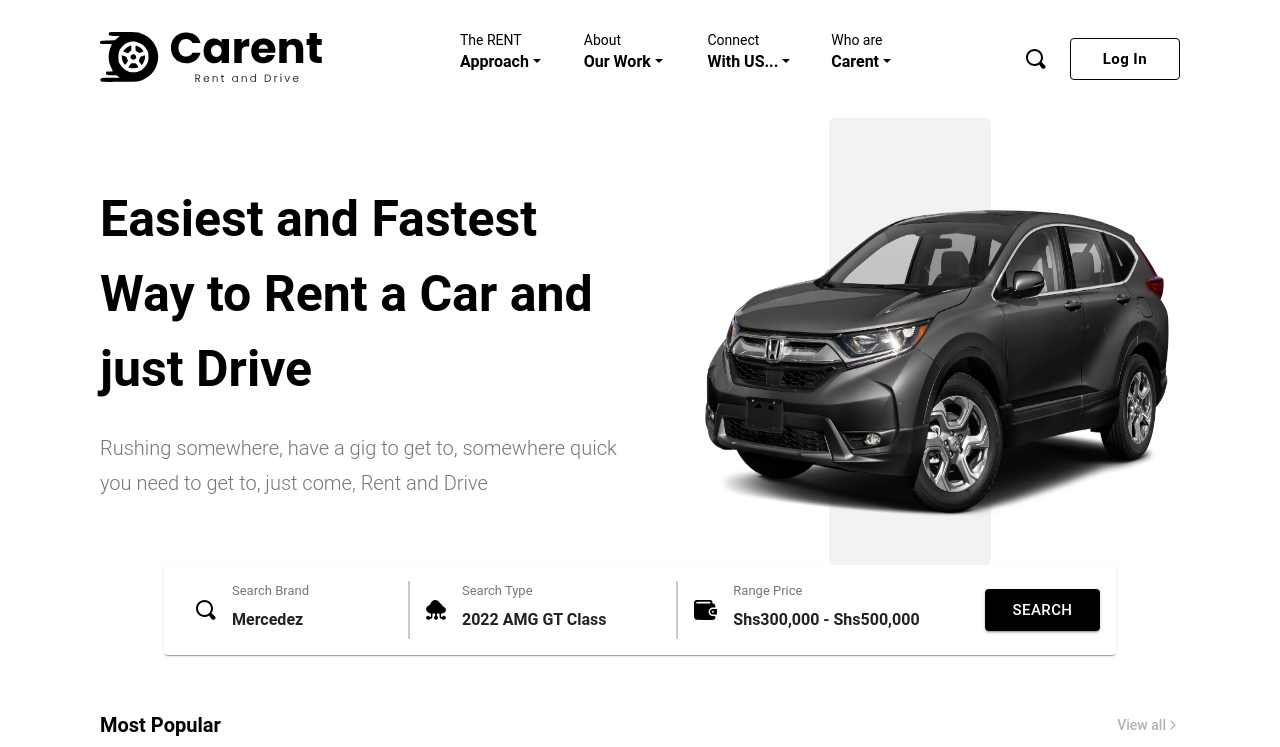
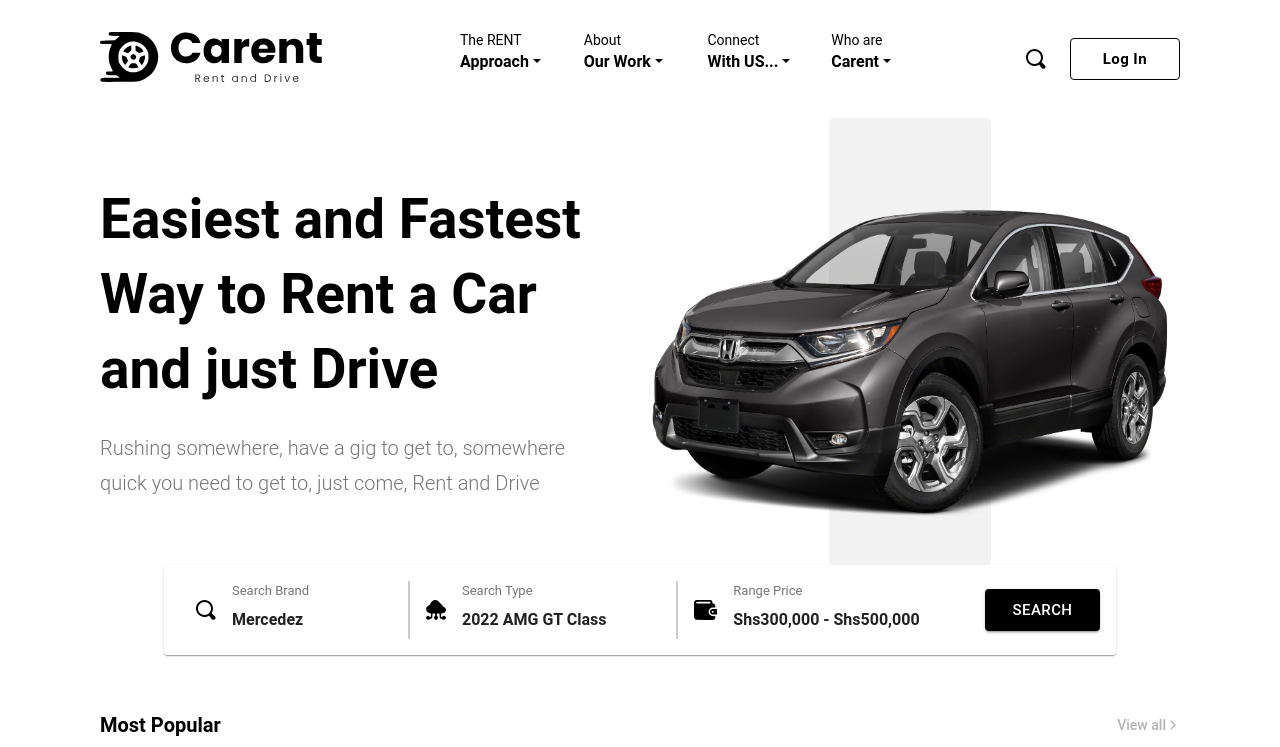
Before and after one commit to OdongAlican/carhire, a Next.js app: page / in a window 1280 px wide. Shown: the top 747 px of the page. Built offline with nearby package versions, Linux system fonts and the light colour scheme.

Commit message:
update layout

```diff
--- a/src/app/components/IntroSection.tsx
+++ b/src/app/components/IntroSection.tsx
@@ -10,7 +10,7 @@ const IntroSection = () => {
         <Typography
           className='poppins'
           sx={{
-            fontSize: "50px",
+            fontSize: "55px",
             fontWeight: 700,
             lineHeight: "75px",
             letterSpacing: "0em",
@@ -32,7 +32,7 @@ const IntroSection = () => {
             color: "#75767A",
             mt: 3
           }}>
-          Rushing somewhere, have a gig to get to, somewhere
+          Rushing somewhere, have a gig to get to, somewhere <br />
           quick you need to get to, just come, Rent and Drive
         </Typography>
       </Grid>
@@ -46,7 +46,7 @@ const IntroSection = () => {
             position: "relative",
           }}>
           <Image style={{
-            width: "90%",
+            width: "100%",
             height: "90%",
             bottom: 0,
             right: 0,
```
